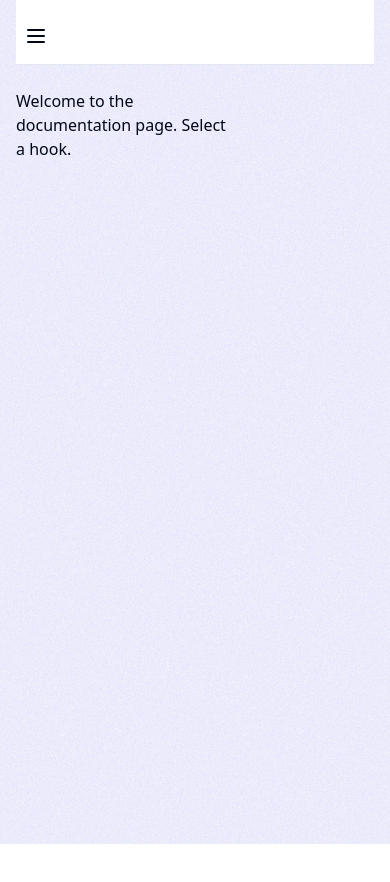
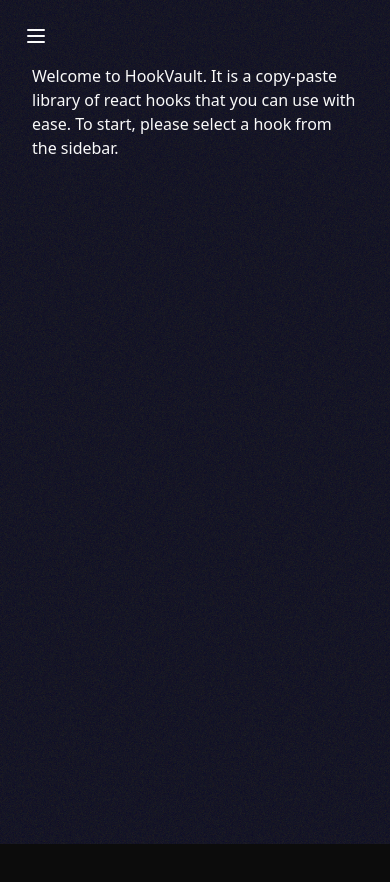
Before and after one commit to FurkanCodes/hook-vault, a Next.js app: page /docs in a window 390 px wide. Shown: the top 882 px of the page. Built offline with nearby package versions, Linux system fonts and the light colour scheme.

Commit message:
refactor layout and navigation components for improved responsiveness and user experience; update documentation page content

```diff
--- a/app/docs/layout.tsx
+++ b/app/docs/layout.tsx
@@ -4,21 +4,22 @@
 
 export default function DocsLayout({ children }: { children: React.ReactNode }) {
   return (
-    <div className="flex min-h-screen flex-col">
-      <Navigation />
-      <div className="container flex-1">
-        <div className="grid grid-cols-[220px_1fr] gap-6">
+    <div className="flex flex-col min-h-screen">
+      <Navigation className=" hidden md:block" />
+      <div className="flex flex-1 relative">
         {/* Mobile Sidebar */}
         <MobileNav>
           <DocsSidebar className="w-full md:hidden" />
+          <Navigation className="hidden" />
         </MobileNav>
 
         {/* Desktop Sidebar */}
-          <DocsSidebar className="hidden lg:block" />
+        <DocsSidebar className="w-64 hidden md:block" />
 
         {/* Main Content */}
-          <main className="relative py-6 lg:gap-10 lg:py-8 xl:grid">{children}</main>
-        </div>
+        <main className="flex-1 px-4 py-8 md:px-6 mx-auto w-full">
+          <div className="max-w-4xl lg:mt-0 mt-8">{children}</div>
+        </main>
       </div>
     </div>
   );
--- a/app/docs/page.tsx
+++ b/app/docs/page.tsx
@@ -1,3 +1,3 @@
 export default function Home() {
-  return <main className="min-h-screen "> Welcome to the documentation page. Select a hook.</main>;
+  return <main className="min-h-screen "> Welcome to HookVault. It is a copy-paste library of react hooks that you can use with ease. To start, please select a hook from the sidebar.</main>;
 }
--- a/app/layout.tsx
+++ b/app/layout.tsx
@@ -28,7 +28,7 @@
   return (
     <html lang="en" suppressHydrationWarning>
       <body className={`${geistSans.variable} ${geistMono.variable} antialiased `}>
-        <ThemeProvider attribute="class" defaultTheme="system" enableSystem disableTransitionOnChange>
+        <ThemeProvider attribute="class" defaultTheme="dark" enableSystem disableTransitionOnChange>
           <GrainyBackground>
             <div className="mx-auto max-w-7xl px-4 sm:px-6 lg:px-8">
               {/* <Navigation /> */}
--- a/components/mobile-nav.tsx
+++ b/components/mobile-nav.tsx
@@ -1,38 +1,67 @@
 "use client";
-import { Menu, X } from "lucide-react";
-import { useState, useEffect } from "react";
+
 import { cn } from "@/lib/utils";
+import { ChevronLeft, Menu, X } from "lucide-react";
+import Link from "next/link";
+import { usePathname } from "next/navigation";
+import { useEffect, useState } from "react";
+import { ThemeToggle } from "./theme-toggle";
 
 export function MobileNav({ children }: { children: React.ReactNode }) {
   const [isOpen, setIsOpen] = useState(false);
+  const [isSticky, setIsSticky] = useState(false);
+  const pathname = usePathname();
 
   // Close sidebar when route changes
   useEffect(() => {
     setIsOpen(false);
-  }, []);
+  }, [pathname]);
 
   // Prevent scroll when sidebar is open
   useEffect(() => {
-    if (isOpen) {
-      document.body.style.overflow = "hidden";
-    } else {
-      document.body.style.overflow = "unset";
-    }
+    document.body.style.overflow = isOpen ? "hidden" : "unset";
   }, [isOpen]);
+
+  // Handle scroll events for sticky menu
+  useEffect(() => {
+    const handleScroll = () => {
+      setIsSticky(window.scrollY > 20);
+    };
+
+    window.addEventListener("scroll", handleScroll);
+    return () => window.removeEventListener("scroll", handleScroll);
+  }, []);
 
   return (
     <>
       {/* Mobile menu button */}
-      <button onClick={() => setIsOpen(!isOpen)} className="fixed left-4 top-4 z-50 rounded-md bg-background p-2 md:hidden">
-        {isOpen ? <X size={24} /> : <Menu size={24} />}
+      <button onClick={() => setIsOpen(!isOpen)} className={cn("fixed left-4 top-4 z-50 rounded-md p-2 md:hidden transition-all duration-300", isSticky && "bg-background shadow-md")}>
+        {isOpen ? null : <Menu size={24} />}
       </button>
 
       {/* Backdrop */}
       {isOpen && <div className="fixed inset-0 z-40 bg-background/80 backdrop-blur-sm md:hidden" onClick={() => setIsOpen(false)} />}
 
       {/* Sidebar */}
-      <div className={cn("fixed inset-y-0 left-0 z-40 w-72 transform overflow-y-auto bg-background transition-transform duration-300 ease-in-out md:hidden", isOpen ? "translate-x-0" : "-translate-x-full")}>
-        <div className="pt-16">{children}</div>
+      <div className={cn("fixed inset-y-0 left-0 z-50 w-72 transform bg-background p-6 transition-transform duration-300 ease-in-out md:hidden", isOpen ? "translate-x-0" : "-translate-x-full")}>
+        {/* Header */}
+        <div className="flex items-center justify-between mb-6">
+          <div className="flex items-center">
+            {pathname.includes("docs") && (
+              <Link href="/" className="flex items-center text-sm font-medium transition-colors hover:text-primary mr-4" onClick={() => setIsOpen(false)}>
+                <ChevronLeft size={16} className="mr-2" />
+                Homepage
+              </Link>
+            )}
+            <ThemeToggle />
+          </div>
+          <button onClick={() => setIsOpen(false)} className="p-2 rounded-md hover:bg-accent" aria-label="Close sidebar">
+            <X size={20} />
+          </button>
+        </div>
+
+        {/* Navigation content */}
+        <nav>{children}</nav>
       </div>
     </>
   );
--- a/components/navigation.tsx
+++ b/components/navigation.tsx
@@ -6,7 +6,7 @@
 import { Menu, X } from "lucide-react";
 import { cn } from "@/lib/utils";
 
-function Navigation() {
+function Navigation({ className }: { className?: string }) {
   const [isMenuOpen, setIsMenuOpen] = useState(false);
   const pathname = usePathname();
 
@@ -28,7 +28,7 @@
   }, [isMenuOpen]);
 
   return (
-    <header className="sticky top-0 z-50 w-full border-b  backdrop-blur">
+    <header className={cn("sticky top-0 z-50 w-full border-b  backdrop-blur", className)}>
       <nav className="flex h-16 items-center justify-between">
         {/* Logo */}
         <Link href="/" className="text-base font-bold">
```
Lines whose indentation alone changed are shown as unchanged.
